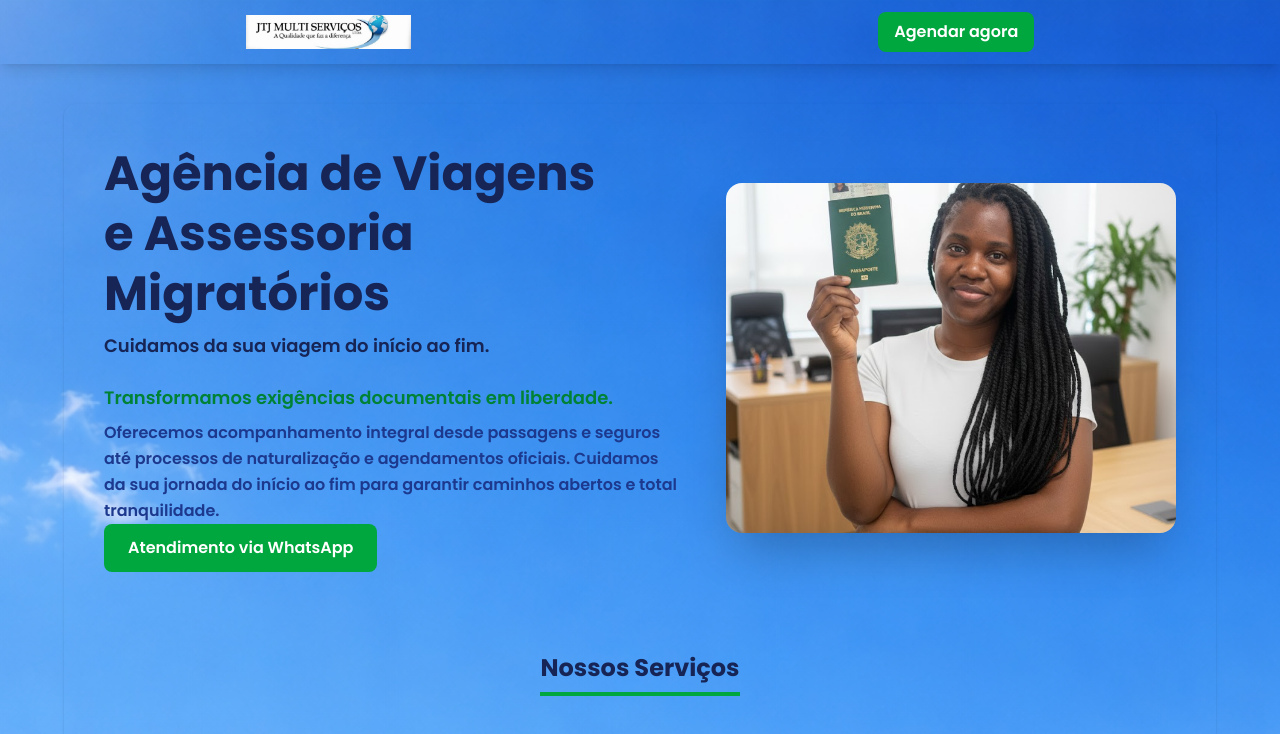
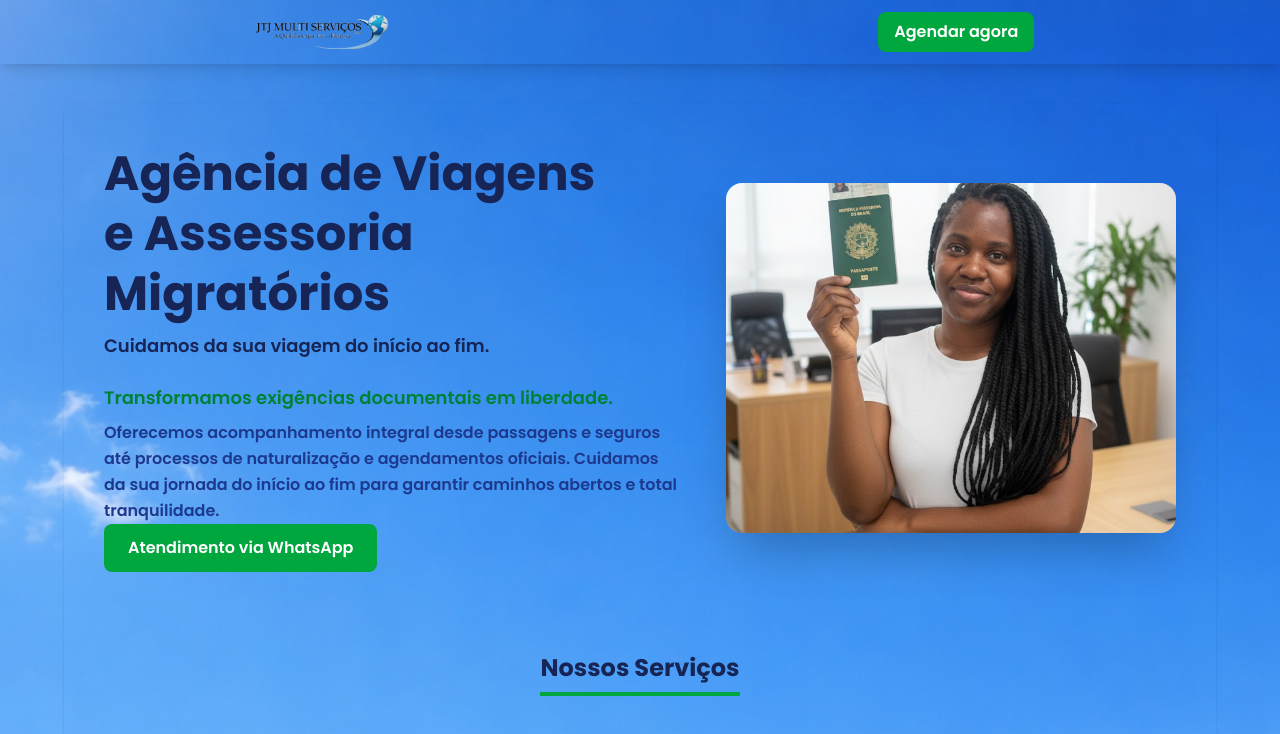
Before and after one commit to noemiabenkone/jtj-multiservicos, a Next.js app: page / in a window 1280 px wide. Shown: the top 734 px of the page. Built offline with nearby package versions, Linux system fonts and the light colour scheme; no server answers.

Commit message:
refactor: mudando  logo

```diff
--- a/app/agendamento/page.tsx
+++ b/app/agendamento/page.tsx
@@ -80,7 +80,7 @@ export default function Agendamento() {
           <p className="mb-4 text-sm text-green-600 text-center">{sucesso}</p>
         )}
 
-        <form onSubmit={handleSubmit} className="space-y-5 text-blue-950">
+        <form onSubmit={handleSubmit} className="space-y-5 text-blue-900">
           <div>
             <label className="block text-sm font-medium text-blue-900 mb-1">
               Nome completo
--- a/app/components/header.tsx
+++ b/app/components/header.tsx
@@ -7,7 +7,7 @@ export default function Header() {
         <header className=" flex items-center justify-around p-3 shadow-lg">
         <div className="flex items-center gap-3">
         <Image
-          src="/images/logo-JTJ.png"
+          src="/images/image-copy.png"
           alt="JTJ Multiserviços"
           width={165}
           height={55}
```
